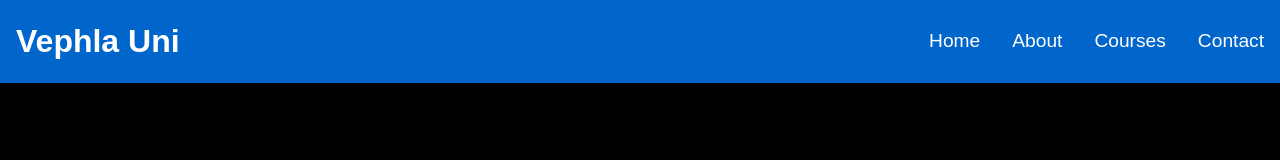
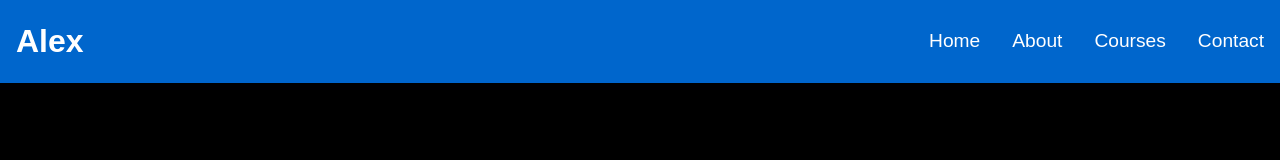
Before and after one commit to theguylex/Accordion-Modal, a plain HTML site: page index.html in a window 1280 px wide. Shown: the top 160 px of the page. Drawn offline with Linux system fonts and the light colour scheme.

Commit message:
nav edits

```diff
--- a/index.html
+++ b/index.html
@@ -10,7 +10,7 @@
     <!-- Header Section with Responsive Navbar -->
     <header>
       <nav class="navbar">
-        <div class="logo">Vephla Uni</div>
+        <div class="logo">Alex</div>
         <div class="burger" onclick="toggleNav()">&#9776;</div>
         <ul class="nav-links" id="navLinks">
           <li><a href="#home">Home</a></li>
```
